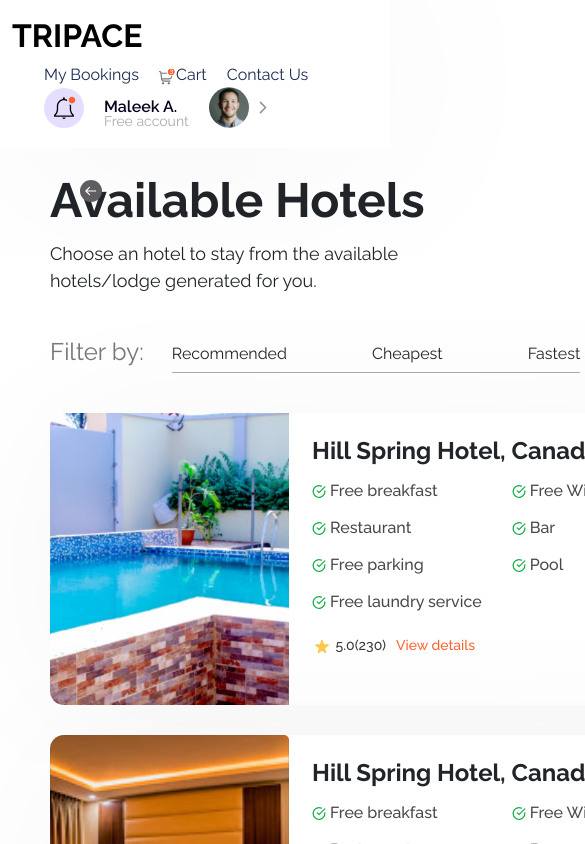
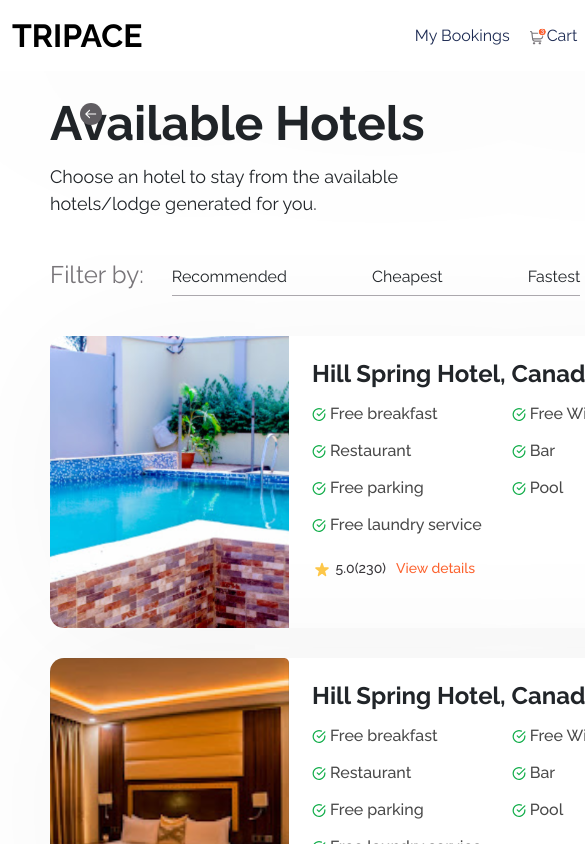
Before and after one commit to Abdulmajid48/tripace, a React (Create React App) app in the folder client/: page /hotels in a window 390 px wide. Shown: the top 844 px of the page, 585 px wide, since content can reach past the window. Built offline with nearby package versions, Linux system fonts and the light colour scheme.

Commit message:
seventh commit

```diff
--- a/client/public/index.css
+++ b/client/public/index.css
@@ -57,7 +57,6 @@ body {
 }
 
 .username {
-  font-family: Raleway;
   font-size: 16px;
   font-weight: 600;
   line-height: 5px;
@@ -68,7 +67,6 @@ body {
 }
 
 .accountype {
-  font-family: Raleway;
   font-size: 14px;
   font-weight: 400;
   line-height: 5px;
@@ -88,6 +86,15 @@ body {
   flex-direction: row;
   justify-content: space-around;
 }
+
+ @media  (max-width: 500px) {
+     .footer{
+      width: 300dvw;
+     }
+     .navbarcontainer{
+      width: 300dvw;
+     }
+  }
 
 .bigsection {
   display: flex;
@@ -123,7 +130,6 @@ footer ul {
   margin-top: 45px;
   padding: 10px;
   padding-top: 0;
-  /* align-self: center; */
 }
 
 .forminput {
```
